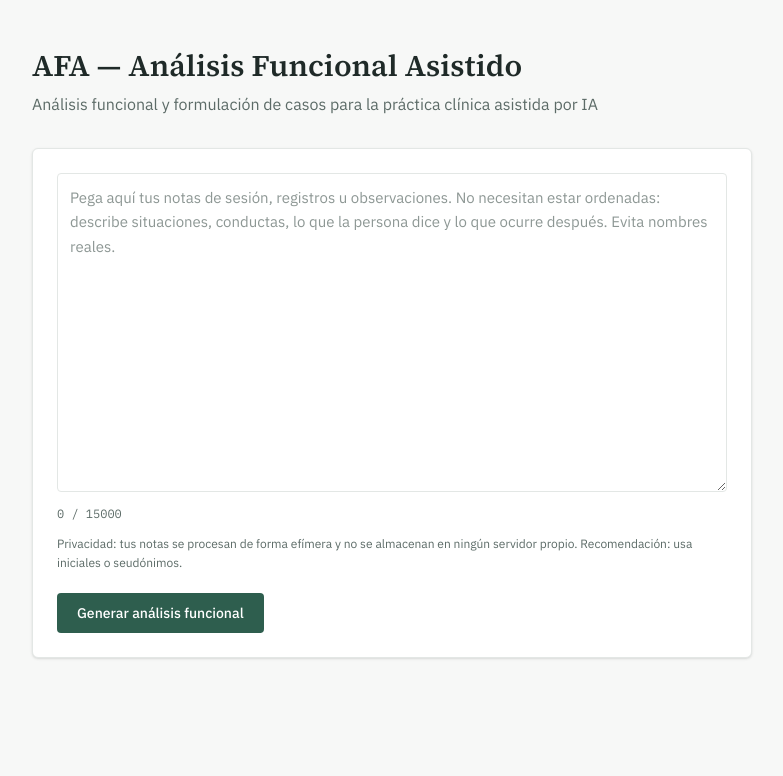
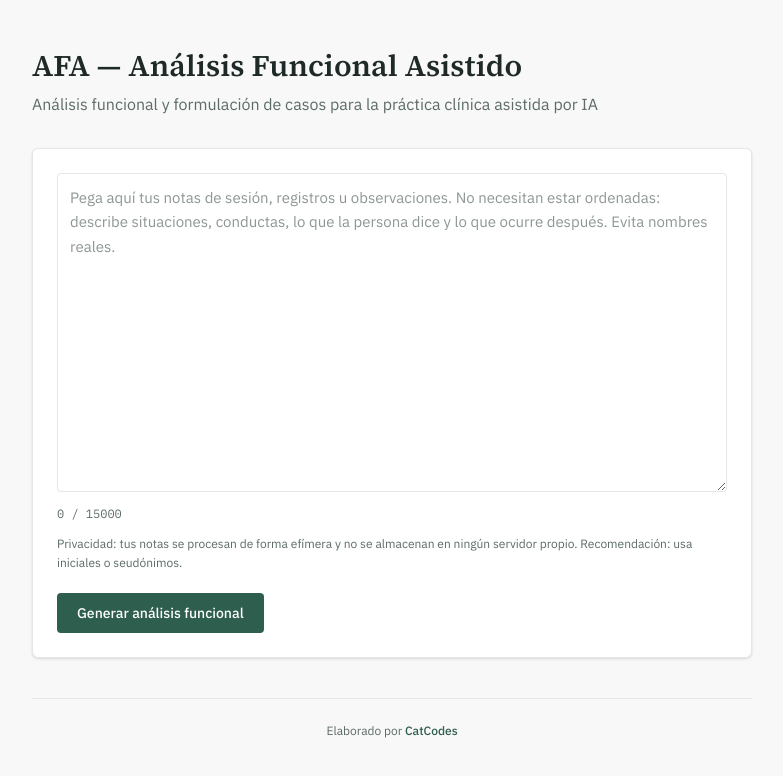
Before and after one commit to catcodesss/PAGINANALISIS, a Next.js app: page / in a window 1280 px wide. Shown: the top 776 px of the page, without its empty margins (248-1031 px from the left). Built offline with nearby package versions, Linux system fonts and the light colour scheme.

Commit message:
Add site footer crediting CatCodes
Co-Authored-By: Claude Sonnet 5 <noreply@anthropic.com>

```diff
--- a/app/page.tsx
+++ b/app/page.tsx
@@ -298,6 +298,18 @@ export default function Home() {
           />
         </div>
       )}
+
+      <footer className="mt-10 border-t border-divider pt-6 text-center text-xs text-ink-muted print:hidden">
+        Elaborado por{" "}
+        <a
+          href="https://catcodesss.github.io/catcode/"
+          target="_blank"
+          rel="noopener noreferrer"
+          className="font-medium text-accent hover:underline"
+        >
+          CatCodes
+        </a>
+      </footer>
     </main>
   );
 }
```
